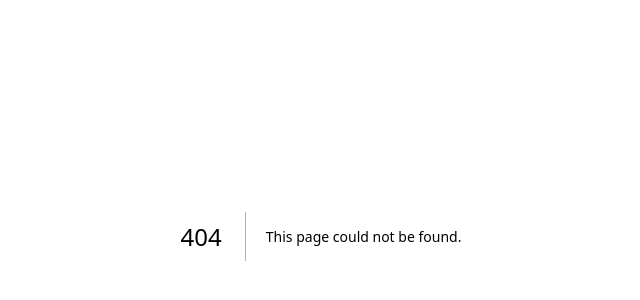
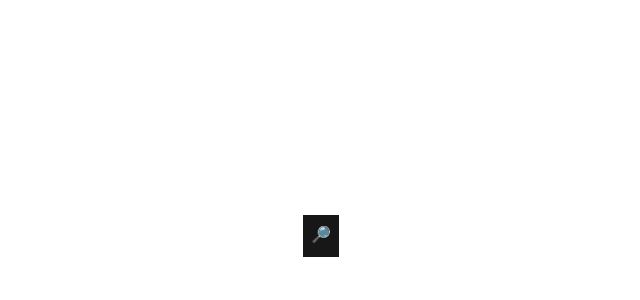
Before and after one commit to 2chanhaeng/50projects50days, a Next.js app: page /04 in a window 1280 px wide. Before the commit this address had no page. Shown: the part 164-464 px from the top of the page, without its empty margins (319-959 px from the left). Built offline with nearby package versions, Linux system fonts and the light colour scheme.

Commit message:
define Day04 page

```diff
--- /dev/null
+++ b/app/04/page.tsx
@@ -0,0 +1,18 @@
+export default async function Day04() {
+  return (
+    <main className="flex flex-col items-center justify-center min-h-screen">
+      <form className="p-2 w-fit bg-foreground flex">
+        <input
+          type="text"
+          name="Search"
+          placeholder="Search..."
+          className="w-0 has-[+label>input:checked]:w-48 has-[+label>input:checked]:mr-2 border-b-2 border-b-gray-500 bg-foreground text-background transition-all duration-300"
+        />
+        <label>
+          🔎
+          <input type="checkbox" hidden />
+        </label>
+      </form>
+    </main>
+  );
+}
```
